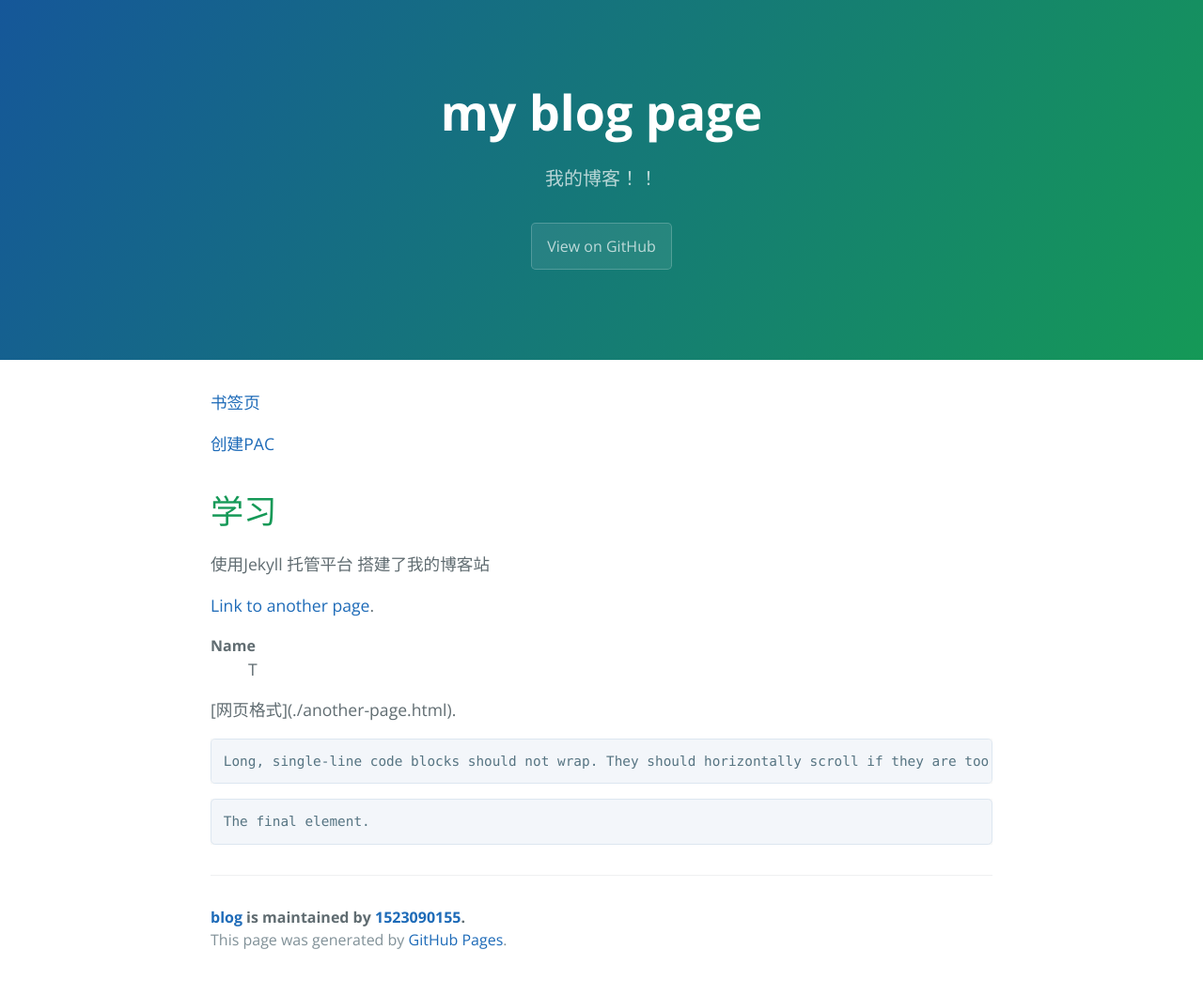
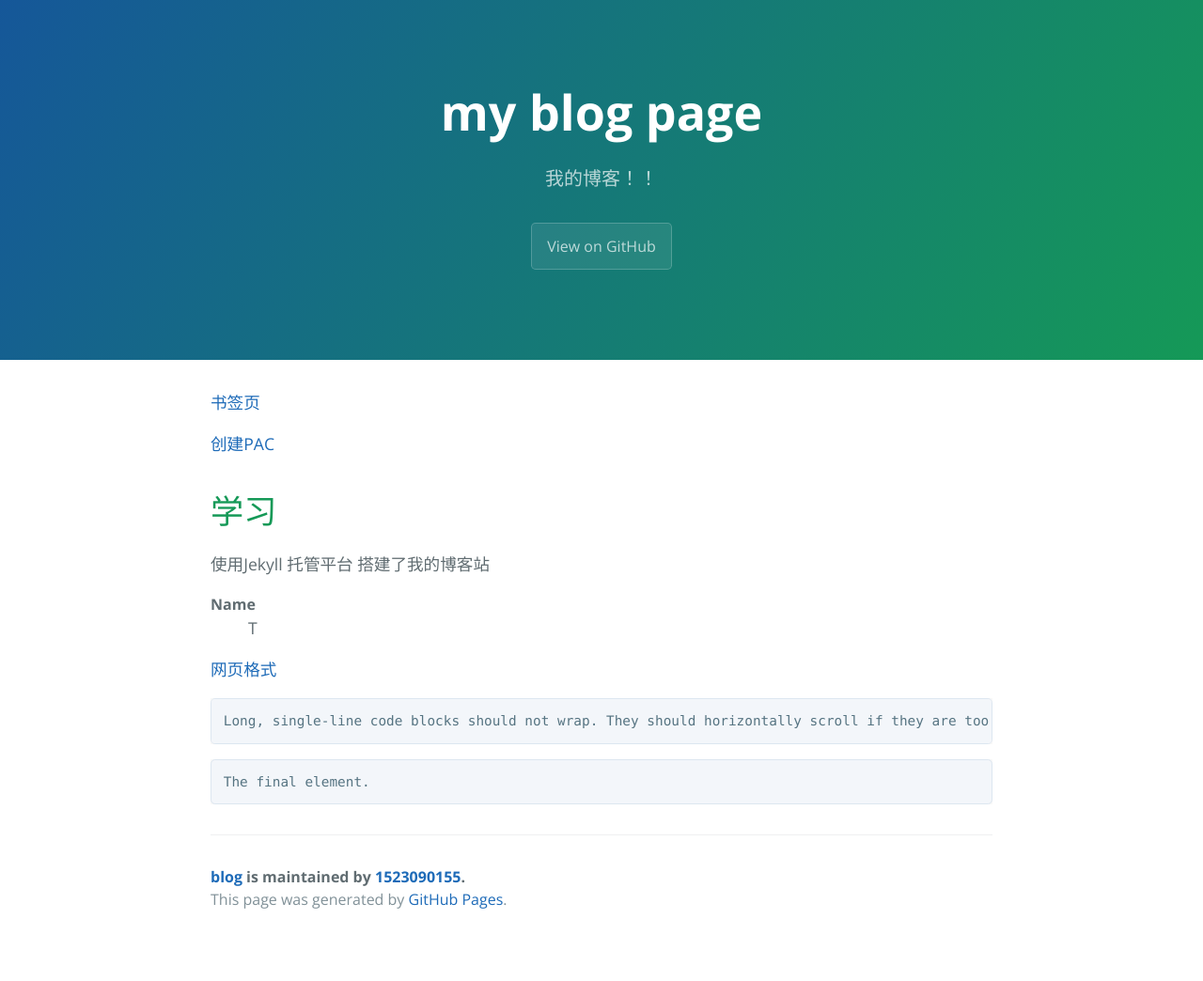
Before and after one commit to 1523090155/blog, a Jekyll site: the page built from index.md, in a window 1280 px wide. Shown: the whole page at 94% size. Built offline with Jekyll 4.4.1, drawn with Linux system fonts in a browser that asks for light colours; after the commit the page ends 1001 px from its top, so only the background shows below that.

Commit message:
Update index.md

````diff
--- a/index.md
+++ b/index.md
@@ -13,15 +13,13 @@ layout: default
 
 使用Jekyll 托管平台 搭建了我的博客站
 
-[Link to another page](./another-page.html).
-
-
 
 <dl>
 <dt>Name</dt>
 <dd>T</dd>
-[网页格式](./another-page.html).
 </dl>
+
+[网页格式](./another-page.html)
 
 ```
 Long, single-line code blocks should not wrap. They should horizontally scroll if they are too long. This line should be long enough to demonstrate this.
````
